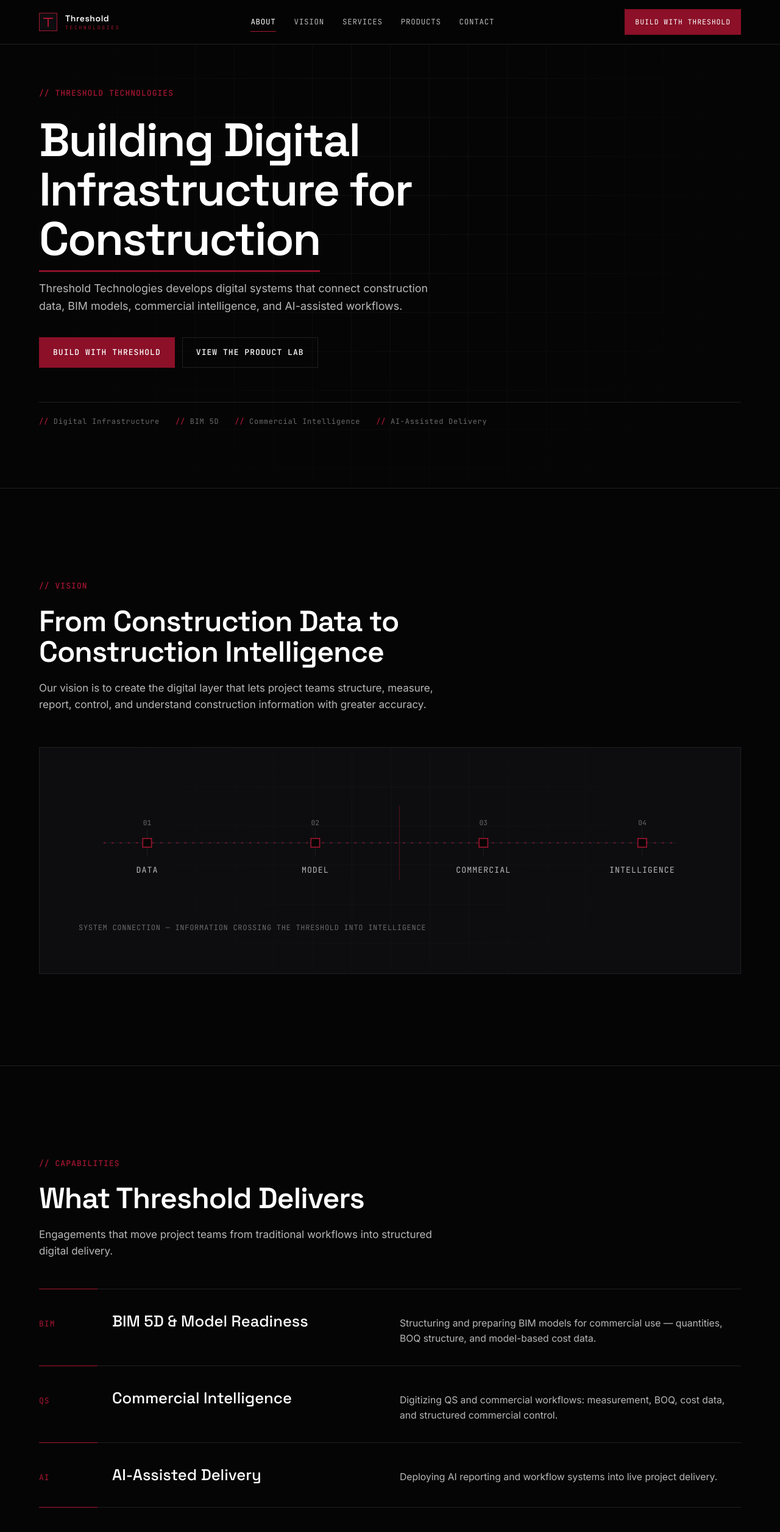
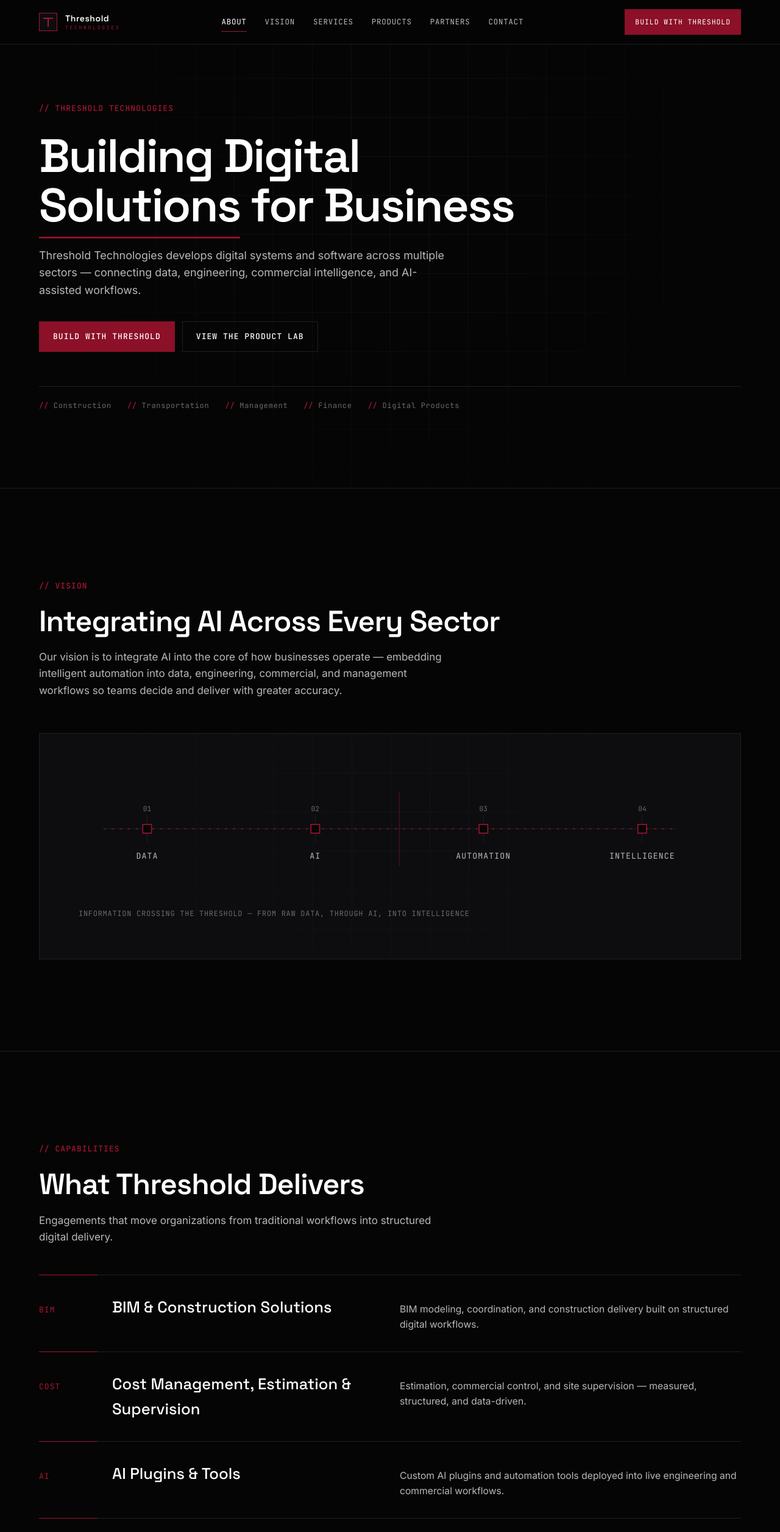
Before and after one commit to Moe7Sam/threshold-technologies, a Next.js app: page / in a window 1280 px wide. Shown: the top 2512 px of the page at 61% size. Built offline with nearby package versions, Linux system fonts and the light colour scheme.

Commit message:
Refine Threshold website design

```diff
--- a/app/globals.css
+++ b/app/globals.css
@@ -603,10 +603,50 @@
 }
 .th-contact-meta b { color: var(--red-line); font-weight: 500; }
 
+/* ---------- Partners ---------- */
+.th-partner {
+  display: grid;
+  grid-template-columns: auto 1fr;
+  gap: 32px;
+  align-items: center;
+  margin-top: 44px;
+  padding: clamp(28px, 4vw, 48px);
+  border: 1px solid var(--hairline);
+  background: var(--surface-1);
+}
+.th-partner-mark {
+  display: grid;
+  place-items: center;
+  width: 104px; height: 104px;
+  flex: none;
+  border: 1px solid var(--red-line);
+  color: var(--red-line);
+  font-family: var(--mono);
+  font-size: 1.5rem;
+  letter-spacing: 0.12em;
+}
+.th-partner-body h3 {
+  font-size: clamp(1.5rem, 3vw, 2.25rem);
+  font-weight: 600;
+  letter-spacing: -0.02em;
+}
+.th-partner-role {
+  margin: 12px 0 0;
+  font-family: var(--mono);
+  font-size: 0.8125rem;
+  letter-spacing: 0.06em;
+  text-transform: uppercase;
+  color: var(--red-line);
+}
+.th-partner-desc { margin: 12px 0 0; max-width: 60ch; color: var(--text-muted); }
+
 @media (max-width: 860px) {
   .th-cap { grid-template-columns: 64px 1fr; gap: 12px 18px; }
   .th-cap-stmt { grid-column: 2 / 3; }
   .th-pods { grid-template-columns: 1fr; }
+}
+@media (max-width: 600px) {
+  .th-partner { grid-template-columns: 1fr; gap: 20px; }
 }
 
 /* §7 honor reduced motion */
--- a/app/layout.tsx
+++ b/app/layout.tsx
@@ -27,13 +27,13 @@
 
 export const metadata: Metadata = {
   metadataBase: new URL('https://threshold-technologies.com'),
-  title: 'Threshold Technologies — Digital Infrastructure for Construction',
+  title: 'Threshold Technologies — Digital Solutions for Business',
   description:
-    'Threshold Technologies builds digital systems that connect construction data, BIM models, commercial intelligence, and AI-assisted workflows.',
+    'Threshold Technologies builds digital systems and software across Construction, Transportation, Management, Finance, and Digital Products — integrating AI into business workflows.',
   icons: { icon: '/Threshold_Technologies_Profile-Logo.png' },
   openGraph: {
     title: 'Threshold Technologies',
-    description: 'The digital threshold between construction information and construction intelligence.',
+    description: 'Building digital solutions for business — integrating AI across sectors.',
     type: 'website',
     locale: 'en_AE',
   },
--- a/app/page.tsx
+++ b/app/page.tsx
@@ -1,18 +1,26 @@
 import Link from 'next/link';
 import RevealController from '@/components/home/RevealController';
-import { VisionFlow, ArtDiSam, ArtSiteReport, ArtAcademy, ArtLocked } from '@/components/home/art';
+import { VisionFlow, ArtDiSam, ArtSiteReport, ArtAcademy, ArtAI } from '@/components/home/art';
 
-const capabilities = [
-  { code: 'BIM', name: 'BIM 5D & Model Readiness', statement: 'Structuring and preparing BIM models for commercial use — quantities, BOQ structure, and model-based cost data.' },
-  { code: 'QS', name: 'Commercial Intelligence', statement: 'Digitizing QS and commercial workflows: measurement, BOQ, cost data, and structured commercial control.' },
-  { code: 'AI', name: 'AI-Assisted Delivery', statement: 'Deploying AI reporting and workflow systems into live project delivery.' },
-  { code: 'DLV', name: 'Digital Infrastructure Consulting', statement: 'Moving teams from traditional processes to structured, data-driven digital delivery.' },
+// TODO: provide the real business contact details — these are placeholders.
+const CONTACT_EMAIL = 'REPLACE_WITH_EMAIL';          // e.g. info@threshold-technologies.com
+const WHATSAPP_NUMBER = 'REPLACE_WITH_NUMBER';       // intl format, digits only, e.g. 9715XXXXXXXX
+
+const sectors = ['Construction', 'Transportation', 'Management', 'Finance', 'Digital Products'];
+
+const services = [
+  { code: 'BIM', name: 'BIM & Construction Solutions', statement: 'BIM modeling, coordination, and construction delivery built on structured digital workflows.' },
+  { code: 'COST', name: 'Cost Management, Estimation & Supervision', statement: 'Estimation, commercial control, and site supervision — measured, structured, and data-driven.' },
+  { code: 'AI', name: 'AI Plugins & Tools', statement: 'Custom AI plugins and automation tools deployed into live engineering and commercial workflows.' },
+  { code: 'EDU', name: 'BIM Academy', statement: 'Practical training in BIM, digital delivery, and AI-assisted workflows for working teams.' },
+  { code: 'DEV', name: 'Business Development Consultation', statement: 'Advisory that moves organizations from traditional processes into structured digital operations.' },
 ];
 
 const products = [
-  { no: '01', name: 'DiSam', tagline: 'BIM 5D & BOQ Automation', status: 'IN_DEVELOPMENT', art: <ArtDiSam />, desc: 'Turning BIM models into commercially ready assets for quantities, BOQ structure, cost data, and commercial intelligence.' },
-  { no: '02', name: 'SiteReport AI', tagline: 'AI-Assisted Site Reporting', status: 'IN_DEVELOPMENT', art: <ArtSiteReport />, desc: 'Converting site observations, photos, progress information, and reporting workflows into structured professional reports.' },
-  { no: '03', name: 'Threshold Academy', tagline: 'Digital Construction Learning Platform', status: 'IN_DEVELOPMENT', art: <ArtAcademy />, desc: 'Building practical capability in digital construction, commercial intelligence, QS, BIM, and AI-assisted workflows.' },
+  { no: '01', name: 'Engineering Design Suite', tagline: 'Design Software Solutions & Plugins', art: <ArtDiSam />, desc: 'Software and plugins that extend engineering design tools with structured, model-based automation.' },
+  { no: '02', name: 'Management & Reporting', tagline: 'Reporting Software Solutions', art: <ArtSiteReport />, desc: 'Systems that turn operational information and progress data into structured professional reports.' },
+  { no: '03', name: 'SaaS Platforms', tagline: 'SaaS Software Business Models', art: <ArtAcademy />, desc: 'Cloud software products delivered as subscription platforms across multiple business sectors.' },
+  { no: '04', name: 'AI Commercial Tools', tagline: 'AI Commercial Support Tools', art: <ArtAI />, desc: 'AI tools that support commercial decisions, estimation, and reporting across project delivery.' },
 ];
 
 export default function Home() {
@@ -26,41 +34,41 @@
         <div className="th-inner">
           <p className="th-eyebrow th-hero-eyebrow" data-reveal>// Threshold Technologies</p>
           <h1 data-reveal>
-            Building Digital Infrastructure for <span className="th-mark">Construction</span>
+            Building Digital <span className="th-mark">Solutions</span> for Business
           </h1>
           <p className="th-hero-copy" data-reveal>
-            Threshold Technologies develops digital systems that connect construction data, BIM
-            models, commercial intelligence, and AI-assisted workflows.
+            Threshold Technologies develops digital systems and software across multiple sectors —
+            connecting data, engineering, commercial intelligence, and AI-assisted workflows.
           </p>
           <div className="th-actions" data-reveal>
             <Link href="#contact" className="btn btn-primary">Build With Threshold</Link>
             <Link href="#products" className="btn">View the Product Lab</Link>
           </div>
           <div className="th-hero-tags" data-reveal>
-            <span><b>//</b> Digital Infrastructure</span>
-            <span><b>//</b> BIM 5D</span>
-            <span><b>//</b> Commercial Intelligence</span>
-            <span><b>//</b> AI-Assisted Delivery</span>
+            {sectors.map((s) => (
+              <span key={s}><b>//</b> {s}</span>
+            ))}
           </div>
         </div>
       </section>
 
-      {/* §12 Vision ------------------------------------------------------ */}
+      {/* §12 Vision — Integrating AI ------------------------------------- */}
       <section id="vision" className="th-section th-vision">
         <div className="th-inner">
           <div className="th-section-head">
             <p className="th-eyebrow" data-reveal>// Vision</p>
-            <h2 data-reveal>From Construction Data to Construction Intelligence</h2>
+            <h2 data-reveal>Integrating AI Across Every Sector</h2>
             <p className="th-intro" data-reveal>
-              Our vision is to create the digital layer that lets project teams structure, measure,
-              report, control, and understand construction information with greater accuracy.
+              Our vision is to integrate AI into the core of how businesses operate — embedding
+              intelligent automation into data, engineering, commercial, and management workflows so
+              teams decide and deliver with greater accuracy.
             </p>
           </div>
           <div className="th-panel" data-reveal>
             <span className="th-grid" aria-hidden="true" />
             <div className="th-flow">
               <VisionFlow />
-              <p className="th-flow-caption">System connection — information crossing the threshold into intelligence</p>
+              <p className="th-flow-caption">Information crossing the threshold — from raw data, through AI, into intelligence</p>
             </div>
           </div>
         </div>
@@ -73,11 +81,11 @@
             <p className="th-eyebrow" data-reveal>// Capabilities</p>
             <h2 data-reveal>What Threshold Delivers</h2>
             <p className="th-intro" data-reveal>
-              Engagements that move project teams from traditional workflows into structured digital delivery.
+              Engagements that move organizations from traditional workflows into structured digital delivery.
             </p>
           </div>
           <div className="th-capabilities">
-            {capabilities.map((c) => (
+            {services.map((c) => (
               <div className="th-cap" key={c.code}>
                 <span className="th-cap-code">{c.code}</span>
                 <span className="th-cap-name">{c.name}</span>
@@ -95,8 +103,7 @@
             <p className="th-eyebrow" data-reveal>// Product Lab</p>
             <h2 data-reveal>The Threshold Product Lab</h2>
             <p className="th-intro" data-reveal>
-              Software built in-house — turning construction information into structured, commercially
-              ready intelligence.
+              Software built in-house — turning information into structured, commercially ready intelligence.
             </p>
           </div>
           <div className="th-pods">
@@ -106,7 +113,7 @@
                 <div className="th-pod-head">
                   <span className="th-pod-no">{p.no}</span>
                   <span className="th-pod-name">{p.name}</span>
-                  <span className="th-badge">STATUS: {p.status}</span>
+                  <span className="th-badge">STATUS: IN_DEVELOPMENT</span>
                 </div>
                 <div className="th-pod-art">{p.art}</div>
                 <p className="th-pod-tagline">{p.tagline}</p>
@@ -117,20 +124,29 @@
                 </div>
               </article>
             ))}
+          </div>
+        </div>
+      </section>
 
-            {/* locked, intentional absence */}
-            <article className="th-pod is-locked" data-reveal aria-label="Coming soon — future construction intelligence software">
-              <span className="th-grid" aria-hidden="true" />
-              <div className="th-pod-head">
-                <span className="th-pod-no">04</span>
-                <span className="th-pod-name">Coming Soon</span>
-                <span className="th-badge">STATUS: COMING_SOON</span>
-              </div>
-              <div className="th-pod-art"><ArtLocked /></div>
-              <p className="th-pod-tagline">Future Construction Intelligence Software</p>
-              <p className="th-pod-desc">A future software product that will expand the Threshold ecosystem.</p>
-              <p className="th-lock-tag">// Awaiting Deployment</p>
-            </article>
+      {/* Partners ------------------------------------------------------- */}
+      <section id="partners" className="th-section th-partners">
+        <div className="th-inner">
+          <div className="th-section-head">
+            <p className="th-eyebrow" data-reveal>// Partners</p>
+            <h2 data-reveal>Strategic Partners</h2>
+            <p className="th-intro" data-reveal>
+              Threshold works alongside selected partners to deliver across sectors.
+            </p>
+          </div>
+          <div className="th-partner" data-reveal>
+            <div className="th-partner-mark" aria-hidden="true">ROA</div>
+            <div className="th-partner-body">
+              <h3>ROA Consultancy</h3>
+              <p className="th-partner-role">Managed by Ammar — Co-founder of Threshold</p>
+              <p className="th-partner-desc">
+                A strategic consultancy partner of Threshold Technologies.
+              </p>
+            </div>
           </div>
         </div>
       </section>
@@ -141,11 +157,16 @@
           <div className="th-contact-card" data-reveal>
             <p className="th-eyebrow">// Contact</p>
             <h2>Build With Threshold</h2>
-            <p>For partnerships, investment, pilots, and collaboration, contact Threshold Technologies.</p>
+            <p>For partnerships, investment, pilots, and collaboration, reach Threshold Technologies by email or WhatsApp.</p>
             <div className="th-actions">
-              <Link href="/contact" className="btn btn-primary">Start a Conversation</Link>
-              <a href="https://threshold-technologies.com" className="btn" target="_blank" rel="noopener noreferrer">
-                threshold-technologies.com
+              <a href={`mailto:${CONTACT_EMAIL}`} className="btn btn-primary">Email Threshold</a>
+              <a
+                href={`https://wa.me/${WHATSAPP_NUMBER}`}
+                className="btn"
+                target="_blank"
+                rel="noopener noreferrer"
+              >
+                WhatsApp
               </a>
             </div>
             <div className="th-contact-meta">
--- a/components/global/Footer.tsx
+++ b/components/global/Footer.tsx
@@ -8,14 +8,15 @@
         <div className="footer-top">
           <div>
             <p className="kicker">// Threshold Technologies FZE LLC</p>
-            <h2>The digital threshold between construction information and construction intelligence.</h2>
+            <h2>The threshold between business information and digital intelligence.</h2>
           </div>
           <nav className="footer-links" aria-label="Footer">
             <Link href="/#about">About</Link>
             <Link href="/#vision">Vision</Link>
             <Link href="/#services">Services</Link>
             <Link href="/#products">Products</Link>
-            <Link href="/contact">Contact</Link>
+            <Link href="/#partners">Partners</Link>
+            <Link href="/#contact">Contact</Link>
           </nav>
         </div>
         <div className="footer-bottom">
--- a/components/global/Navbar.tsx
+++ b/components/global/Navbar.tsx
@@ -8,6 +8,7 @@
   { id: 'vision', label: 'Vision' },
   { id: 'services', label: 'Services' },
   { id: 'products', label: 'Products' },
+  { id: 'partners', label: 'Partners' },
   { id: 'contact', label: 'Contact' },
 ];
 
--- a/components/home/art.tsx
+++ b/components/home/art.tsx
@@ -7,12 +7,12 @@
 export function VisionFlow() {
   const nodes = [
     { x: 110, label: 'DATA' },
-    { x: 380, label: 'MODEL' },
-    { x: 650, label: 'COMMERCIAL' },
+    { x: 380, label: 'AI' },
+    { x: 650, label: 'AUTOMATION' },
     { x: 905, label: 'INTELLIGENCE' },
   ];
   return (
-    <svg viewBox="0 0 1000 200" role="img" aria-label="System connection: Data to Model to Commercial to Intelligence" preserveAspectRatio="xMidYMid meet">
+    <svg viewBox="0 0 1000 200" role="img" aria-label="System connection: Data to AI to Automation to Intelligence" preserveAspectRatio="xMidYMid meet">
       {/* baseline the nodes cross */}
       <line x1="40" y1="90" x2="960" y2="90" stroke="var(--hairline)" strokeWidth="1" />
       {/* red data-flow accent */}
@@ -77,6 +77,25 @@
   );
 }
 
+export function ArtAI() {
+  return (
+    <svg viewBox="0 0 200 100" aria-hidden="true" preserveAspectRatio="xMidYMid meet">
+      {/* central model node branching to commercial signals */}
+      <line {...F} x1="100" y1="50" x2="48" y2="24" />
+      <line {...F} x1="100" y1="50" x2="48" y2="76" />
+      <line {...F} x1="100" y1="50" x2="152" y2="24" />
+      <line {...F} x1="100" y1="50" x2="152" y2="76" />
+      <circle {...F} cx="48" cy="24" r="5" />
+      <circle {...F} cx="48" cy="76" r="5" />
+      <circle {...F} cx="152" cy="24" r="5" />
+      <circle {...F} cx="152" cy="76" r="5" />
+      <circle data-stroke fill="var(--bg)" strokeWidth="1.4" cx="100" cy="50" r="11" />
+      <line data-stroke strokeWidth="1.4" x1="100" y1="44" x2="100" y2="56" />
+      <line data-stroke strokeWidth="1.4" x1="94" y1="50" x2="106" y2="50" />
+    </svg>
+  );
+}
+
 export function ArtLocked() {
   return (
     <svg viewBox="0 0 200 100" aria-hidden="true" preserveAspectRatio="xMidYMid meet">
```
